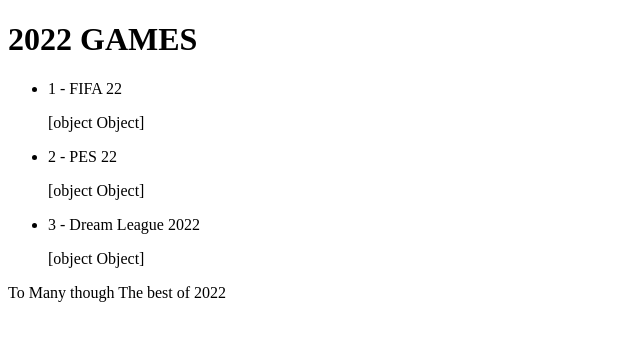
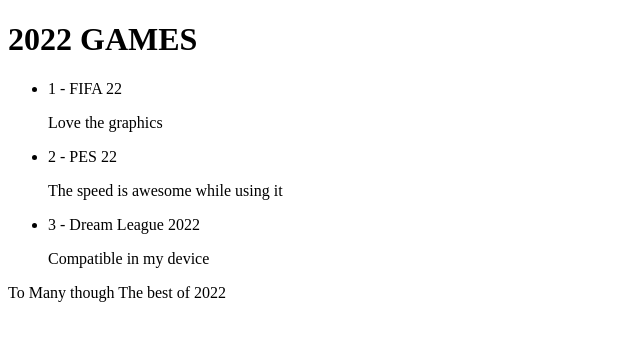
Before and after one commit to SayiaFelix/Games, an Angular app in the folder Games/: page / in a window 1280 px wide. Shown: the top 340 px of the page, without its empty margins (0-640 px from the left). Built offline with nearby package versions, Linux system fonts and the light colour scheme.

Commit message:
implementing input binding

```diff
--- a/Games/src/app/game/game.component.ts
+++ b/Games/src/app/game/game.component.ts
@@ -9,9 +9,9 @@ import { Game } from '../game';
 export class GameComponent implements OnInit {
 
   games:Game[]=[
-    {id:1,name:'FIFA 22',description:'love the graphics'},
+    {id:1,name:'FIFA 22',description:'Love the graphics'},
     {id:2,name:'PES 22',description:'The speed is awesome while using it'},
-    {id:3,name:'Dream League 2022',description:'compatible in my device'}
+    {id:3,name:'Dream League 2022',description:'Compatible in my device'}
 
 
   ]
--- a/Games/src/app/gamedetail/gamedetail.component.html
+++ b/Games/src/app/gamedetail/gamedetail.component.html
@@ -1 +1 @@
-<p>{{game}}</p>
+<p>{{game?.description}}</p>
```
